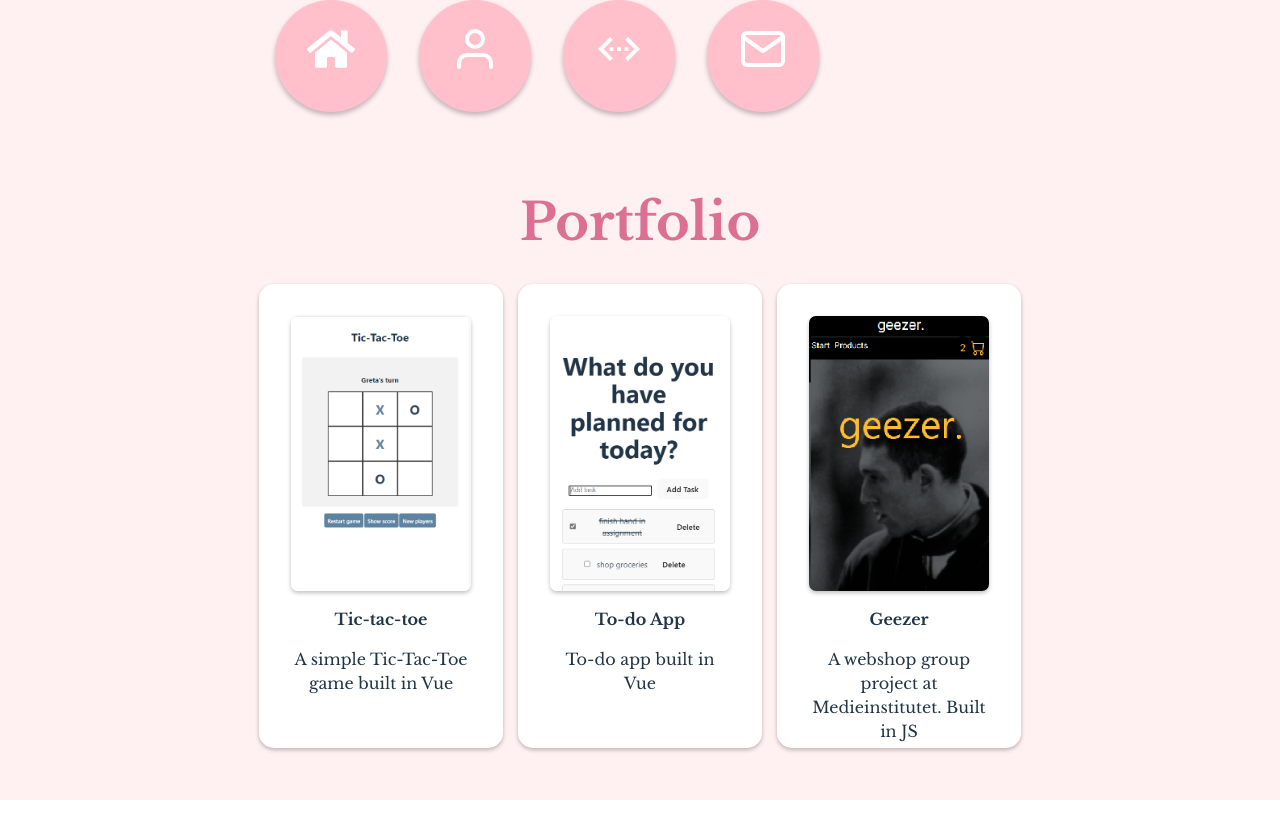
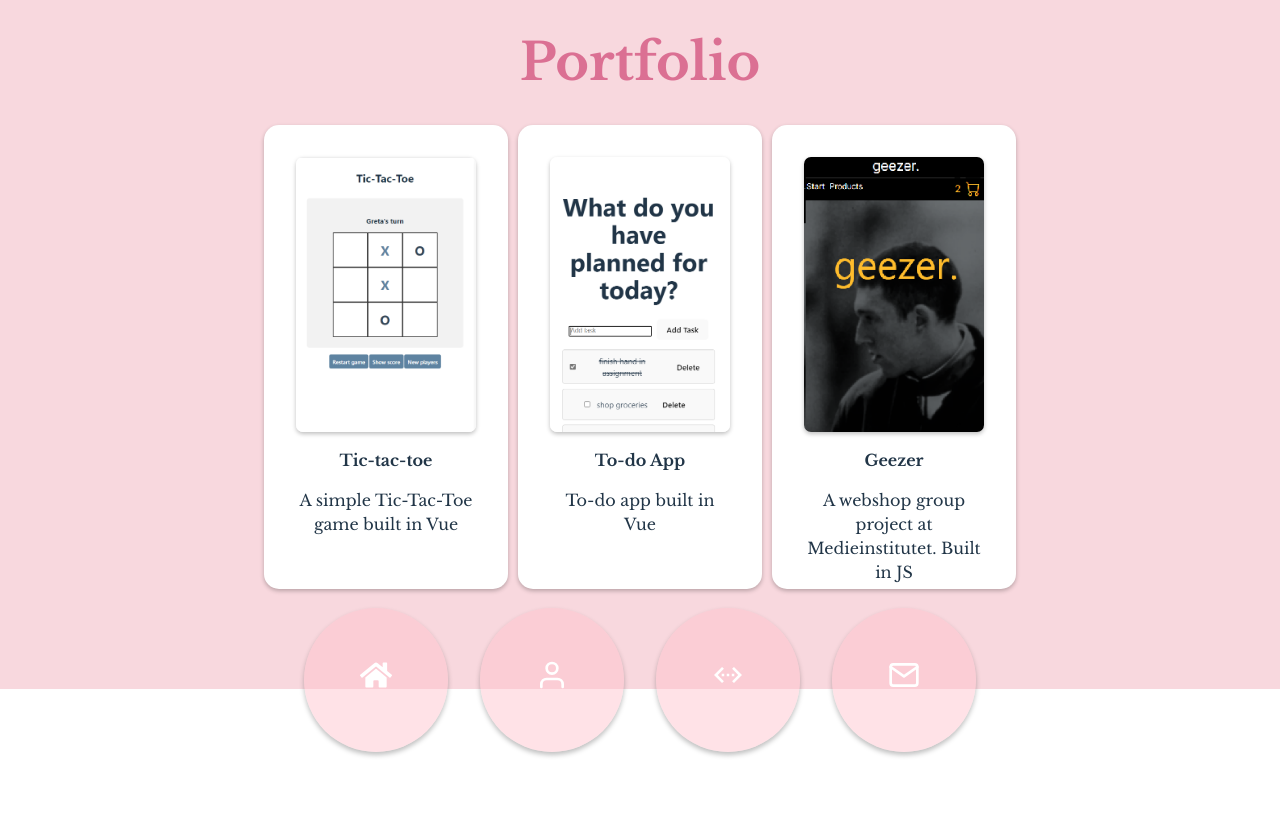
Before and after one commit to fanniewallner/fanniewallner.github.io, a React (Vite) app: page /portfolio in a window 1280 px wide. Shown: the top 838 px of the page. After the commit the page ends 800 px from the top, so only its background shows below. Built offline with nearby package versions, Linux system fonts and the light colour scheme; a web font is replaced by a local one.

Commit message:
(fix) working nav

```diff
--- a/src/App.scss
+++ b/src/App.scss
@@ -2,6 +2,7 @@
   max-width: 1280px;
   //padding: 10% 0% 10% 20%;
   margin: 0 auto;
+  height: 100%;
   //padding: 2rem;
   text-align: center;
   scroll-behavior: smooth;
@@ -10,9 +11,10 @@
 
 body {
   box-sizing: border-box;
-  height: 100vh;
+  //height: 100%;
   margin: 0;
   font-family: 'Libre Baskerville', serif;
+  position: relative;
 }
 
 .desktop-menu {
--- a/src/App.tsx
+++ b/src/App.tsx
@@ -1,4 +1,6 @@
 import './App.scss'
+import './index.scss'
+import './components/Navigation/Navigation.scss'
 import LandingPage from './components/LandingPage/LandingPage'
 import { Link, Navigate, Route, Routes } from 'react-router-dom'
 import { FaHome } from 'react-icons/fa'
@@ -14,6 +16,7 @@ function App() {
 
   return (
     <>
+
 
     <nav className="desktop-menu">
       <div className='menu-item'>
@@ -36,9 +39,7 @@ function App() {
   <Route path="/About" element={<About/>}></Route>
   <Route path="/Portfolio" element={<Portfolio/>}></Route>
   <Route path="/Contact" element={<Contact/>}></Route>
-
 </Routes>
-
     </>
   )
 }
--- a/src/components/Contact/Contact.scss
+++ b/src/components/Contact/Contact.scss
@@ -2,10 +2,11 @@
     display: grid;
     grid-template-columns: 1fr;
     padding: 20px;
+    height: 100vh;
 }
 
 .socials {
-    margin-top: 20px;
+    margin-bottom: 30px;
 }
 
 .cv {
--- a/src/components/LandingPage/LandingPage.scss
+++ b/src/components/LandingPage/LandingPage.scss
@@ -1,5 +1,6 @@
 .landingPage {
     height: 100vh;
+    max-height:100vh;
     display: flex;
     flex-direction: column;
     justify-content: center;
--- a/src/components/LandingPage/LandingPage.tsx
+++ b/src/components/LandingPage/LandingPage.tsx
@@ -1,5 +1,6 @@
 import { useEffect, useState } from "react"
 import "./LandingPage.scss"
+import Navigation from "../Navigation/Navigation";
 
 function LandingPage () {
     const [show, setShow] = useState(false)
--- a/src/components/Navigation/Navigation.scss
+++ b/src/components/Navigation/Navigation.scss
@@ -1,6 +1,6 @@
 .desktop-menu {
     position: fixed;
-    bottom: 5%;
+    bottom: 0;
     left: 0;
     width: 100%;
     display: flex;
@@ -9,17 +9,17 @@
     padding: 3rem 0;
     background-color: transparent;
     z-index: 999;
+    width: 100vw;
 
     .menu-item {
       display: flex;
       justify-content: center;
       align-items: center;
-      position: relative;
-      width: 4.5rem;
-      height: 4.5rem;
+      width: 3rem;
+      height: 3rem;
       border-radius: 50%;
       margin: 0 1rem;
-      background-color:pink;
+      background-color:rgba(255, 192, 203, 0.467);
       color: #fff;
       text-decoration: none;
       font-weight: bold;
@@ -28,9 +28,9 @@
       box-shadow: 0px 3px 5px rgba(0, 0, 0, 0.25);
 
       &:hover {
-        width: 8.5rem;
-        height: 8.5rem;
-        background-color: palevioletred;
+        width: 3.5rem;
+        height: 3.5rem;
+        background-color: rgba(216, 112, 147, 0.436);
         font-size: 2rem;
       }
 
@@ -47,9 +47,28 @@
 
 
 
-// @media screen and (min-width: 601px) {
-//     .menu-item {
-//         width: 9rem;
-//         height: 9rem;
-//     }
-//     }
+ @media screen and (min-width: 601px) {
+    .desktop-menu {
+        .menu-item {
+            width: 9rem;
+            height: 9rem;
+        }
+
+        &:hover {
+           width: 8.5rem;
+           height: 8.5rem;
+           background-color: palevioletred;
+           font-size: 2rem;
+         }
+
+         .menu-item-text {
+           position: absolute;
+           font-size: 2rem;
+           top: 50%;
+           left: 50%;
+           transform: translate(-50%, -50%);
+           white-space: nowrap;
+         }
+    }
+
+    }
--- a/src/components/Portfolio/Portfolio.scss
+++ b/src/components/Portfolio/Portfolio.scss
@@ -1,10 +1,12 @@
 .portfolioWrapper {
+    display: flex;
+    flex-direction: column;
+    justify-content: center;
+    align-items: center;
+    gap: 10px;
+    margin-bottom: 100px;
     width: 100%;
-    display: grid;
-    grid-template-columns: 1fr;
-    justify-content: center;
-    gap: 15px;
-    margin-bottom: 100px;
+    background-color:rgb(248, 216, 222);
 }
 
   .portfolio__title.show{
--- a/src/index.scss
+++ b/src/index.scss
@@ -1,10 +1,8 @@
 :root {
   line-height: 1.5;
   font-weight: 400;
-//height: 100%;
+height: 100%;
   color: rgba(255, 255, 255, 0.87);
-  background-color: pink;
-
   font-synthesis: none;
   text-rendering: optimizeLegibility;
   -webkit-font-smoothing: antialiased;
@@ -19,7 +17,8 @@ body {
   place-items: center;
   // min-width: 320px;
   // min-height: 100%;
-  background-color: rgba(255, 192, 203, 0.244);
+  background-color:rgb(248, 216, 222);
+
 }
 
 h1 {
```
